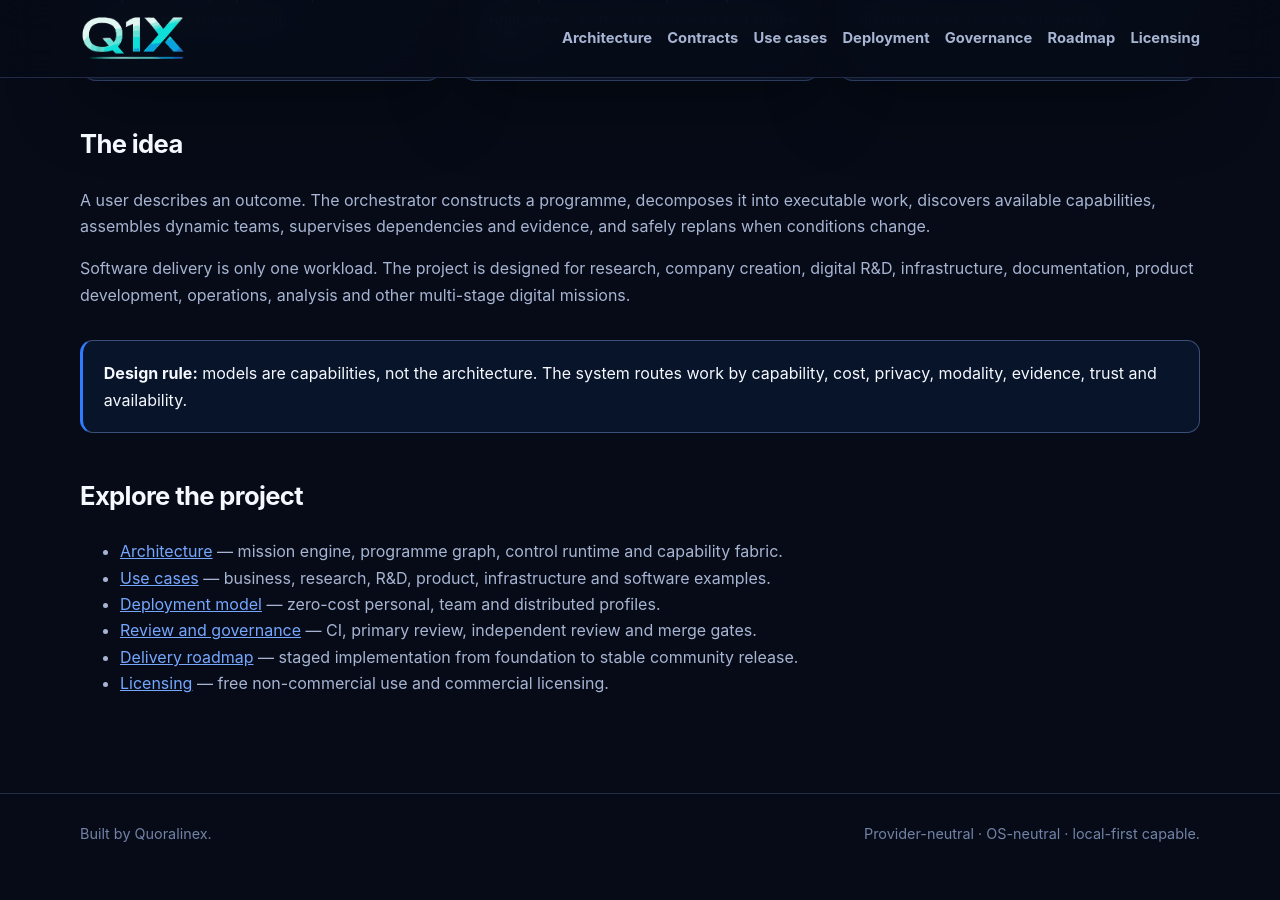
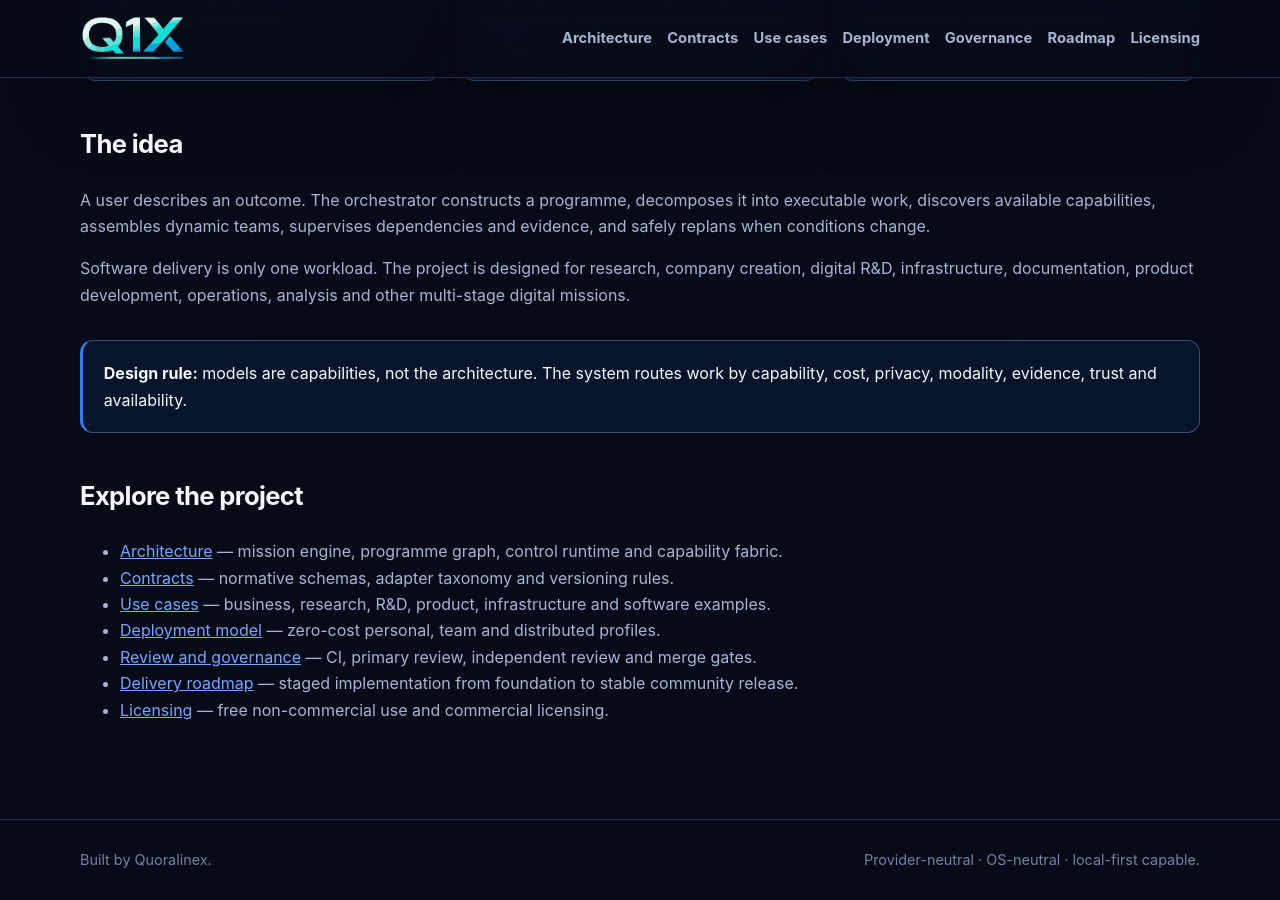
Before and after one commit to Quoralinex/q1x-community-orchestrator, a Jekyll site: the page built from docs/index.md, in a window 1280 px wide and 900 px high, scrolled down 655 px. Built offline with Jekyll 4.4.1, drawn with Linux system fonts in a browser that asks for light colours; before the commit the page ends 1529 px from its top, so only the background shows below that.

```diff
--- a/docs/index.md
+++ b/docs/index.md
@@ -28,6 +28,7 @@ Software delivery is only one workload. The project is designed for research, co
 ## Explore the project
 
 - [Architecture](architecture.md) — mission engine, programme graph, control runtime and capability fabric.
+- [Contracts](contracts.md) — normative schemas, adapter taxonomy and versioning rules.
 - [Use cases](use-cases.md) — business, research, R&D, product, infrastructure and software examples.
 - [Deployment model](deployment.md) — zero-cost personal, team and distributed profiles.
 - [Review and governance](review-model.md) — CI, primary review, independent review and merge gates.
--- a/package.json
+++ b/package.json
@@ -12,7 +12,7 @@
   "scripts": {
     "build": "tsc -b",
     "clean": "tsc -b --clean",
-    "test": "node --test tests/*.test.mjs",
+    "test": "node --test tests/schema-contracts.test.mjs tests/examples.test.mjs",
     "check": "npm run build && npm test && npm run test:types && npm run test:dist",
     "test:types": "tsc --noEmit --strict --target ES2022 --module NodeNext --moduleResolution NodeNext --lib ES2022,DOM tests/sdk-types.test.ts",
     "test:dist": "node --test tests/dist-contracts.test.mjs"
```
Also changed, not shown: packages/contracts/package.json (+14 -2 lines), packages/sdk-typescript/package.json (+13 -2 lines), tests/dist-contracts.test.mjs (+8 -0 lines), packages/contracts/README.md (added), packages/sdk-typescript/README.md (added), 3 other files.
